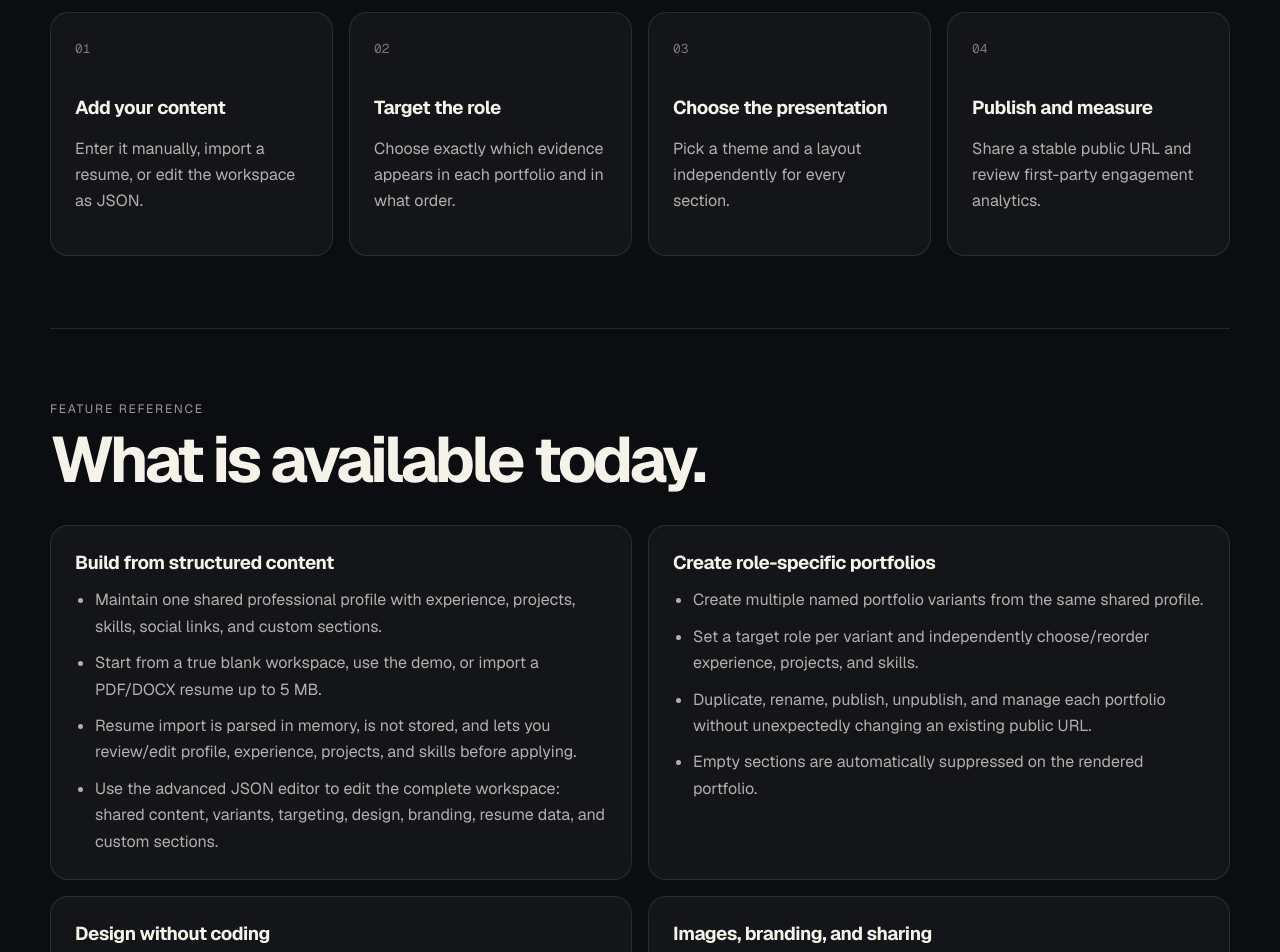
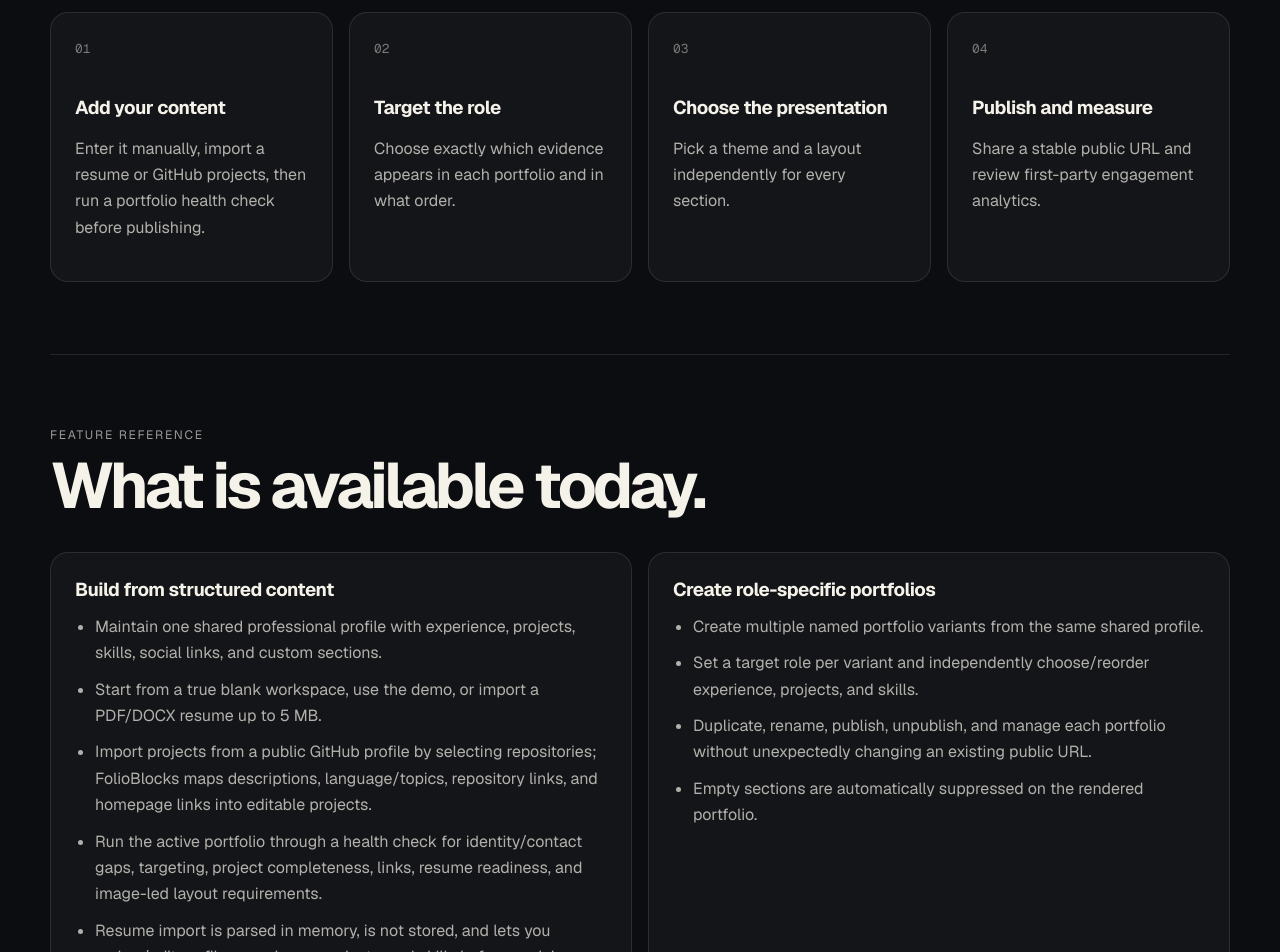
Before and after one commit to srbmaury/Portfolio-Builder, a Next.js app: page /docs in a window 1280 px wide. Shown: the part 1040-1992 px from the top of the page. Built offline with nearby package versions, Linux system fonts and the light colour scheme.

Commit message:
Add import and health features to public docs

```diff
--- a/app/docs/page.tsx
+++ b/app/docs/page.tsx
@@ -14,6 +14,8 @@ const featureGroups = [
     items: [
       "Maintain one shared professional profile with experience, projects, skills, social links, and custom sections.",
       "Start from a true blank workspace, use the demo, or import a PDF/DOCX resume up to 5 MB.",
+      "Import projects from a public GitHub profile by selecting repositories; FolioBlocks maps descriptions, language/topics, repository links, and homepage links into editable projects.",
+      "Run the active portfolio through a health check for identity/contact gaps, targeting, project completeness, links, resume readiness, and image-led layout requirements.",
       "Resume import is parsed in memory, is not stored, and lets you review/edit profile, experience, projects, and skills before applying.",
       "Use the advanced JSON editor to edit the complete workspace: shared content, variants, targeting, design, branding, resume data, and custom sections.",
     ],
@@ -107,7 +109,7 @@ export default function DocsPage() {
           <article>
             <span>01</span>
             <h3>Add your content</h3>
-            <p>Enter it manually, import a resume, or edit the workspace as JSON.</p>
+            <p>Enter it manually, import a resume or GitHub projects, then run a portfolio health check before publishing.</p>
           </article>
           <article>
             <span>02</span>
```
